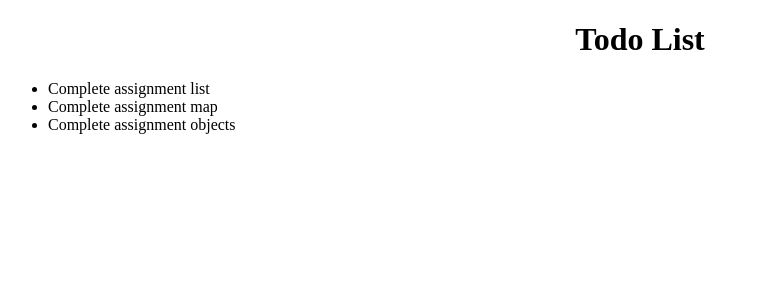
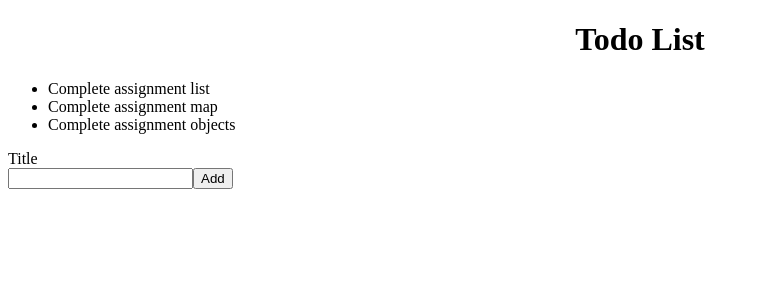
Before and after one commit to SvetlanaBeynik/react-todo, a React (Create React App) app: page / in a window 1280 px wide. Shown: the top 300 px of the page, without its empty margins (0-760 px from the left). Built offline with nearby package versions, Linux system fonts and the light colour scheme; the HTML template or start-up script is replaced by a standard one.

Commit message:
lesson-1-2

```diff
--- /dev/null
+++ b/src/AddTodoForm.js
@@ -0,0 +1,15 @@
+import React from 'react'
+
+function AddTodoForm() {
+    return (
+        <form>
+            <label htmlFor="todoTitle"> Title </label>
+            <br></br>
+            <input id="todoTitle"></input>
+            <button> Add </button>
+        </form>
+    );
+
+}
+
+export default AddTodoForm;
--- a/src/App.js
+++ b/src/App.js
@@ -1,32 +1,16 @@
 import React from 'react'
-const todoList = [
-  {
-    id: 1,
-    title: "Complete assignment list"
-  },
-  {
-    id: 2,
-    title: "Complete assignment map"
-  },
-  {
-    id: 3,
-    title: "Complete assignment objects"
-  }
-];
+import TodoList from './TodoList';
+import AddTodoForm from './AddTodoForm';
 
 function App() {
-  const listItems = todoList.map((number) =>
-    <li key={number["id"].toString()}>
-      {number["title"]}
-    </li >
-  );
   return (
     <div style={{ textAlign: 'left' }}>
       <header>
         <div style={{ textAlign: 'center' }}>
           <h1>Todo List</h1>
         </div>
-        <ul>{listItems}</ul>
+        <TodoList></TodoList>
+        <AddTodoForm></AddTodoForm>
       </header>
     </div>
   );
--- /dev/null
+++ b/src/TodoList.js
@@ -0,0 +1,28 @@
+import React from 'react'
+const todoList = [
+    {
+        id: 1,
+        title: "Complete assignment list"
+    },
+    {
+        id: 2,
+        title: "Complete assignment map"
+    },
+    {
+        id: 3,
+        title: "Complete assignment objects"
+    }
+];
+
+function TodoList() {
+    const listItems = todoList.map((item) =>
+        <li key={item["id"]}>
+            {item["title"]}
+        </li >
+    );
+    return (
+        <ul>{listItems}</ul>
+    );
+
+}
+export default TodoList;
```
